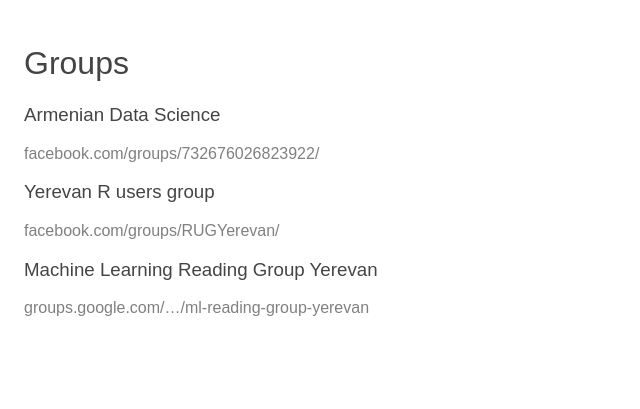
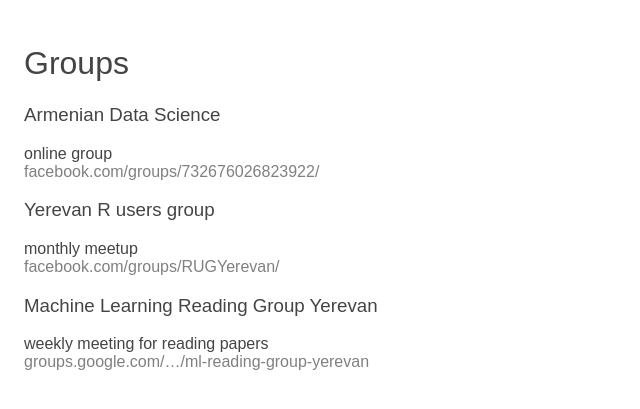
Before and after one commit to MLEVN/mlevn.github.io, a Jekyll site: the page built from groups/index.md, in a window 1280 px wide. Shown: the top 409 px of the page, without its empty margins (0-640 px from the left). Built offline with Jekyll 4.4.1, drawn with Linux system fonts in a browser that asks for light colours; nearby versions of some CDN libraries; our own code applies the rules of GitHub Pages for plain Markdown files.

Commit message:
Update index.md

```diff
--- a/groups/index.md
+++ b/groups/index.md
@@ -1,10 +1,13 @@
 # Groups
 
 ### Armenian Data Science
-[facebook.com/groups/732676026823922/]([https://www.facebook.com/groups/732676026823922/])
+online group
+[facebook.com/groups/732676026823922/](https://www.facebook.com/groups/732676026823922/)
 
 ### Yerevan R users group
+monthly meetup
 [facebook.com/groups/RUGYerevan/](https://www.facebook.com/groups/RUGYerevan/)
 
 ### Machine Learning Reading Group Yerevan
+weekly meeting for reading papers
 [groups.google.com/.../ml-reading-group-yerevan](https://groups.google.com/forum/#!forum/ml-reading-group-yerevan)
```
